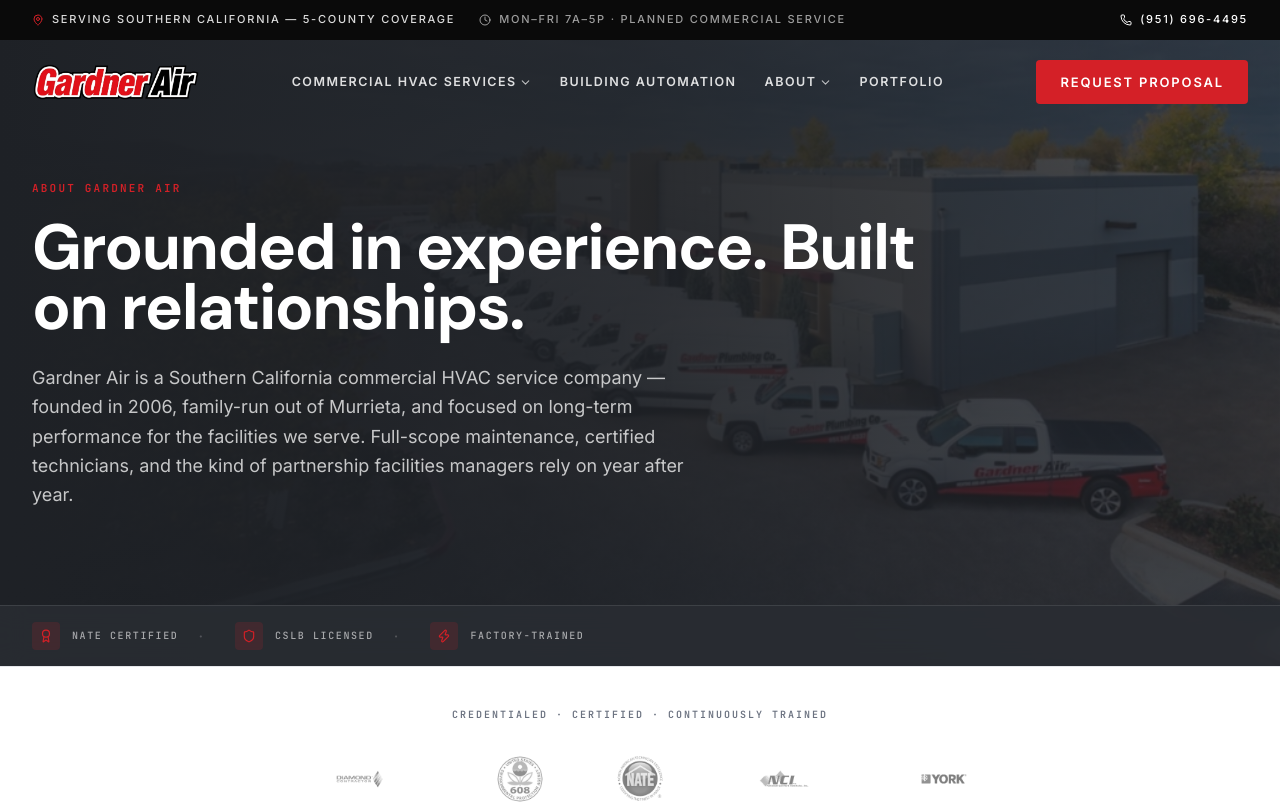
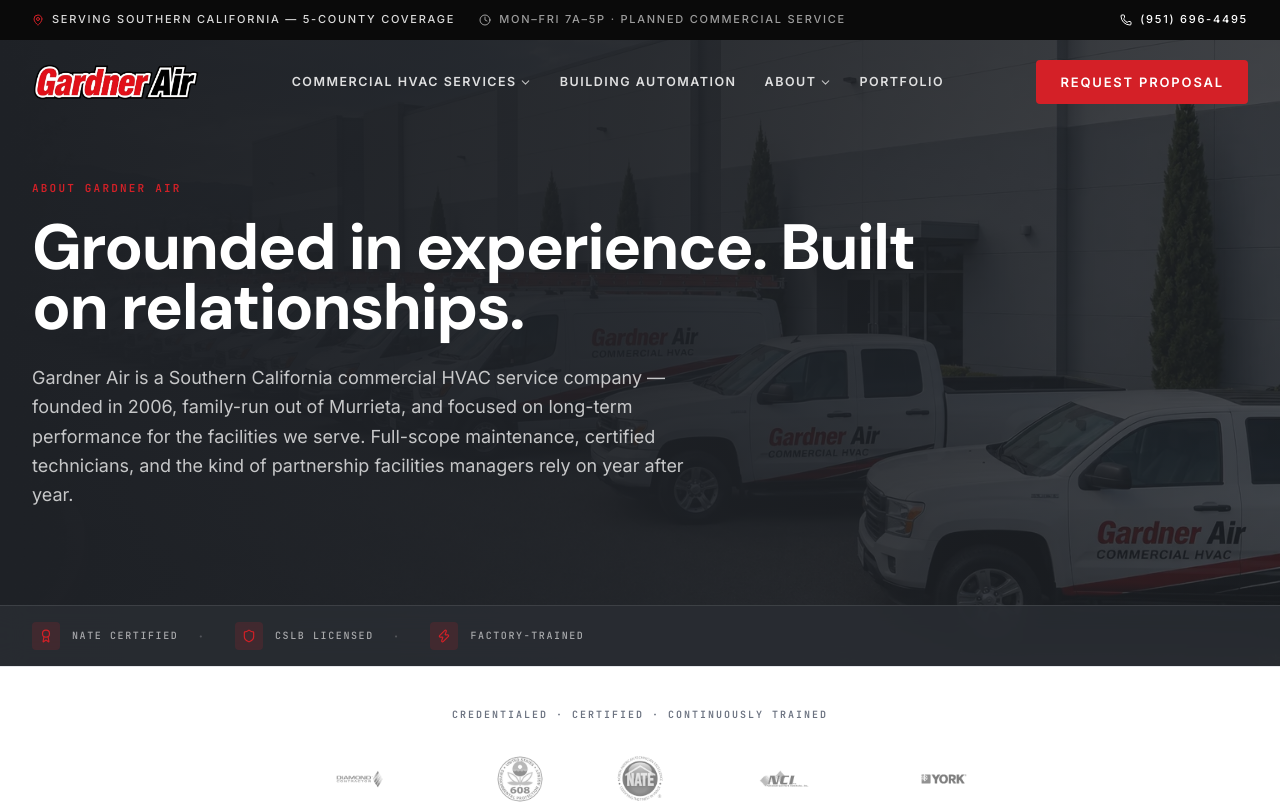
Before and after one commit to tdmgmrkt-arch/gardner-air, a Next.js app: page /about in a window 1280 px wide. Shown: the top 803 px of the page. Built offline with nearby package versions, Linux system fonts and the light colour scheme.

Commit message:
about hero

```diff
--- a/src/app/about/page.tsx
+++ b/src/app/about/page.tsx
@@ -229,13 +229,13 @@
           className="relative isolate overflow-hidden bg-ga-charcoal-footer pt-[140px] lg:pt-[180px]"
         >
           <Image
-            src="/Gardner-Air-line-of-trucks-1030x644.webp"
+            src="/gardner-air-fleet.webp"
             alt=""
             fill
             priority
             aria-hidden="true"
             sizes="100vw"
-            className="object-cover object-[50%_40%] opacity-45 pointer-events-none select-none"
+            className="object-cover object-[50%_62%] opacity-45 pointer-events-none select-none"
           />
           <div
             aria-hidden="true"
```
